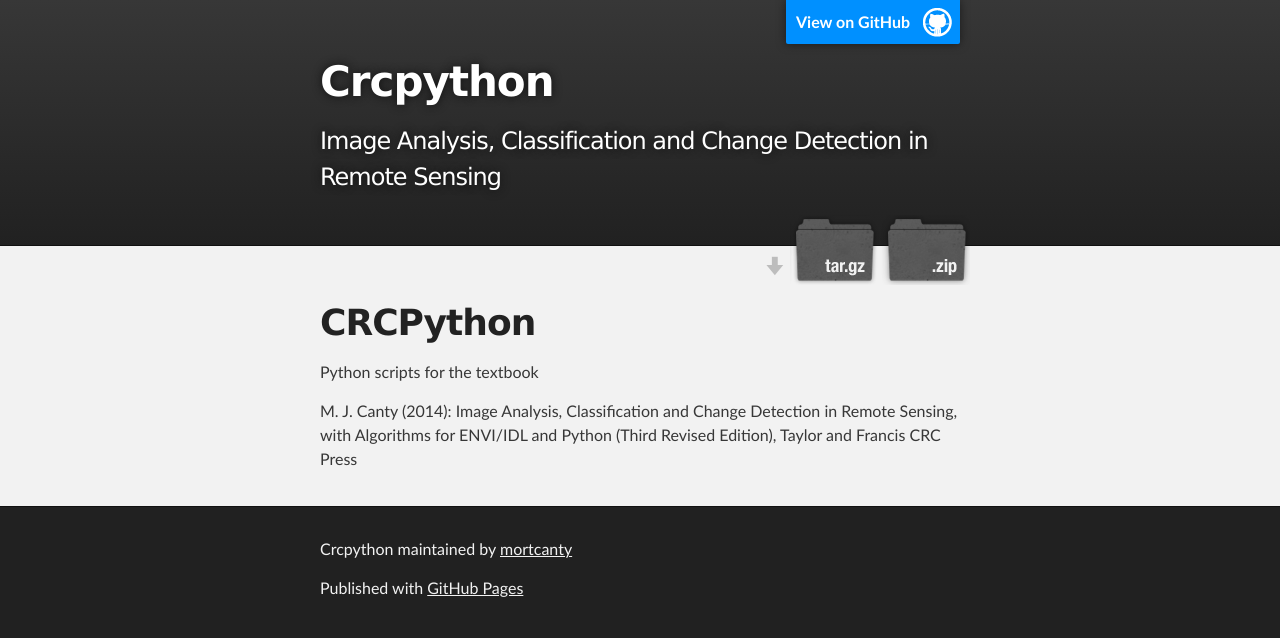
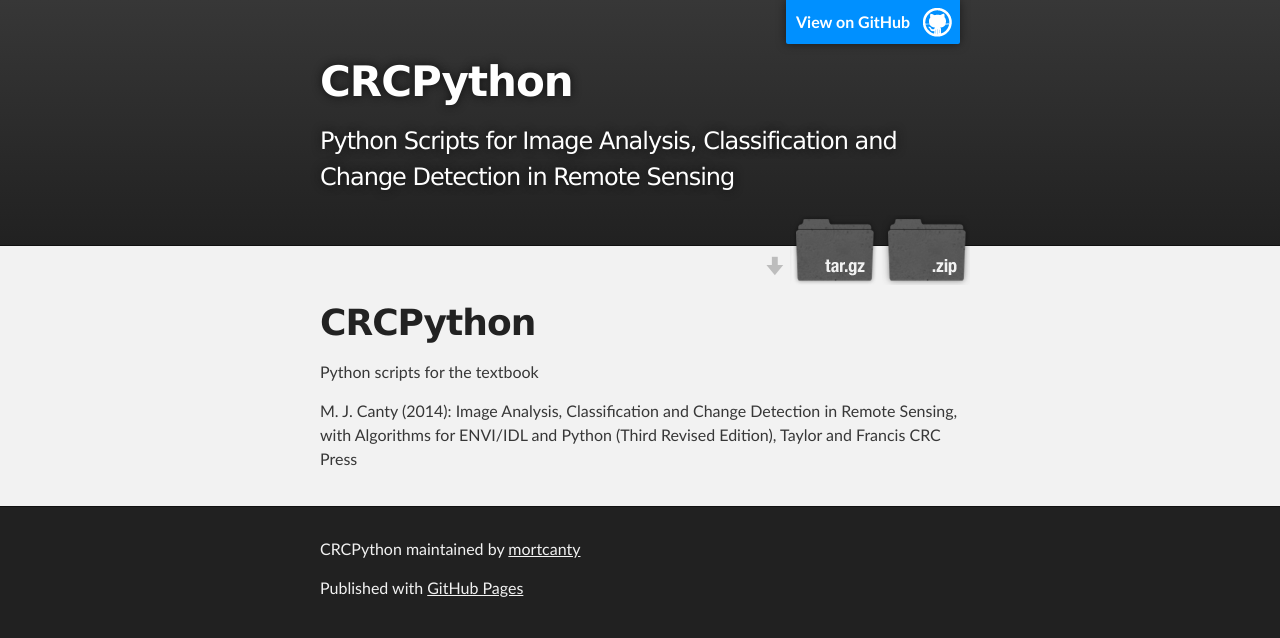
Before and after one commit to mortcanty/CRCPython, a plain HTML site: page index.html in a window 1280 px wide. Drawn offline with Linux system fonts and the light colour scheme.

Commit message:
Create gh-pages branch via GitHub

```diff
--- a/index.html
+++ b/index.html
@@ -4,11 +4,11 @@
   <head>
     <meta charset='utf-8'>
     <meta http-equiv="X-UA-Compatible" content="chrome=1">
-    <meta name="description" content="Crcpython : Image Analysis, Classification and Change Detection in Remote Sensing">
+    <meta name="description" content="CRCPython : Python Scripts for Image Analysis, Classification and Change Detection in Remote Sensing">
 
     <link rel="stylesheet" type="text/css" media="screen" href="stylesheets/stylesheet.css">
 
-    <title>Crcpython</title>
+    <title>CRCPython</title>
   </head>
 
   <body>
@@ -18,8 +18,8 @@
         <header class="inner">
           <a id="forkme_banner" href="https://github.com/mortcanty/CRCPython">View on GitHub</a>
 
-          <h1 id="project_title">Crcpython</h1>
-          <h2 id="project_tagline">Image Analysis, Classification and Change Detection in Remote Sensing</h2>
+          <h1 id="project_title">CRCPython</h1>
+          <h2 id="project_tagline">Python Scripts for Image Analysis, Classification and Change Detection in Remote Sensing</h2>
 
             <section id="downloads">
               <a class="zip_download_link" href="https://github.com/mortcanty/CRCPython/zipball/master">Download this project as a .zip file</a>
@@ -44,7 +44,7 @@ with Algorithms for ENVI/IDL and Python (Third Revised Edition), Taylor and Fran
     <!-- FOOTER  -->
     <div id="footer_wrap" class="outer">
       <footer class="inner">
-        <p class="copyright">Crcpython maintained by <a href="https://github.com/mortcanty">mortcanty</a></p>
+        <p class="copyright">CRCPython maintained by <a href="https://github.com/mortcanty">mortcanty</a></p>
         <p>Published with <a href="http://pages.github.com">GitHub Pages</a></p>
       </footer>
     </div>
--- a/params.json
+++ b/params.json
@@ -1 +1 @@
-{"name":"Crcpython","tagline":"Image Analysis, Classification and Change Detection in Remote Sensing","body":"CRCPython\r\n=========\r\n\r\nPython scripts for the textbook\r\n\r\nM. J. Canty (2014): Image Analysis, Classification and Change Detection in Remote Sensing, \r\nwith Algorithms for ENVI/IDL and Python (Third Revised Edition), Taylor and Francis CRC Press\r\n\r\n\r\n","google":"","note":"Don't delete this file! It's used internally to help with page regeneration."}
+{"name":"CRCPython","tagline":"Python Scripts for Image Analysis, Classification and Change Detection in Remote Sensing","body":"CRCPython\r\n=========\r\n\r\nPython scripts for the textbook\r\n\r\nM. J. Canty (2014): Image Analysis, Classification and Change Detection in Remote Sensing, \r\nwith Algorithms for ENVI/IDL and Python (Third Revised Edition), Taylor and Francis CRC Press\r\n\r\n\r\n","google":"","note":"Don't delete this file! It's used internally to help with page regeneration."}
```
